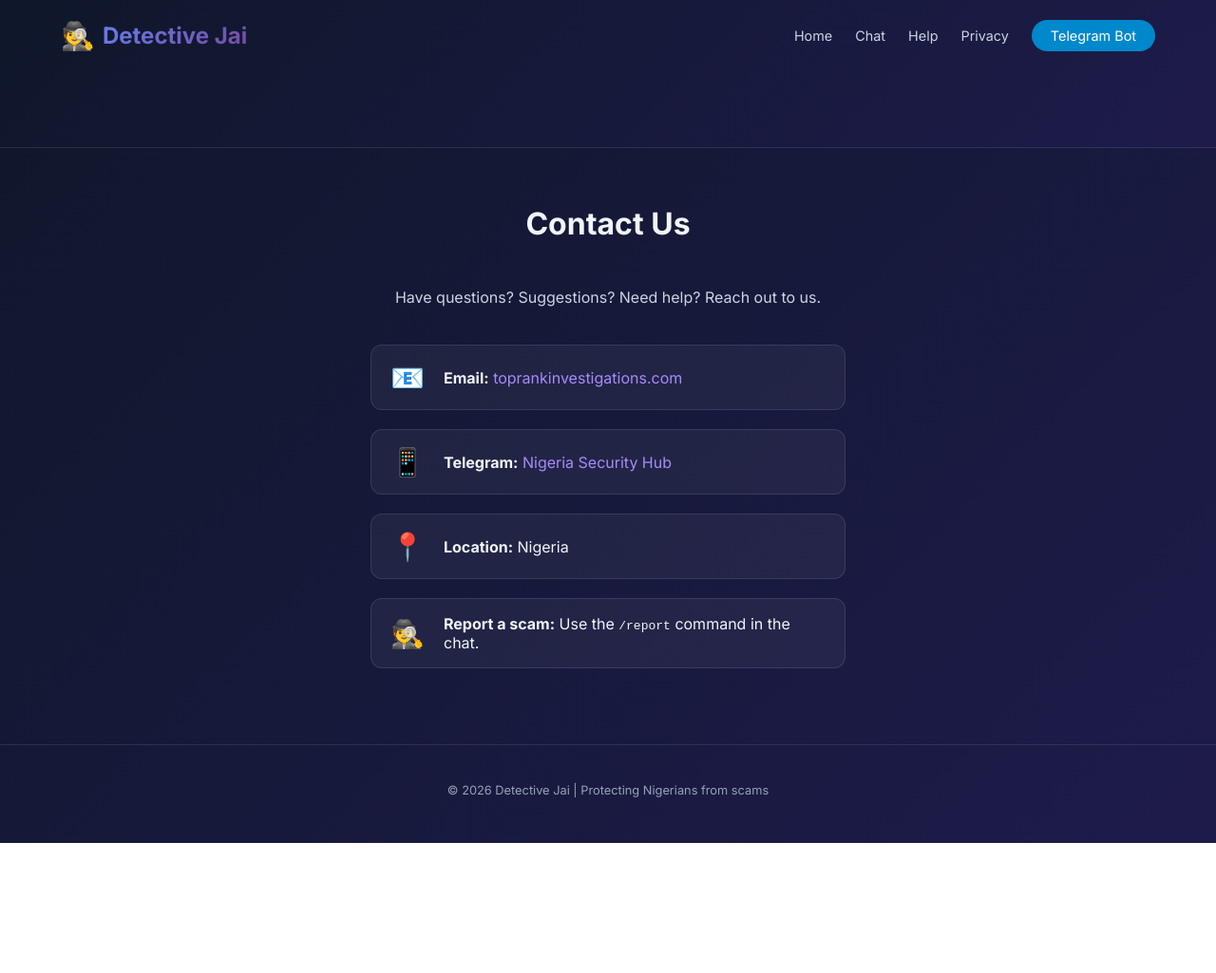
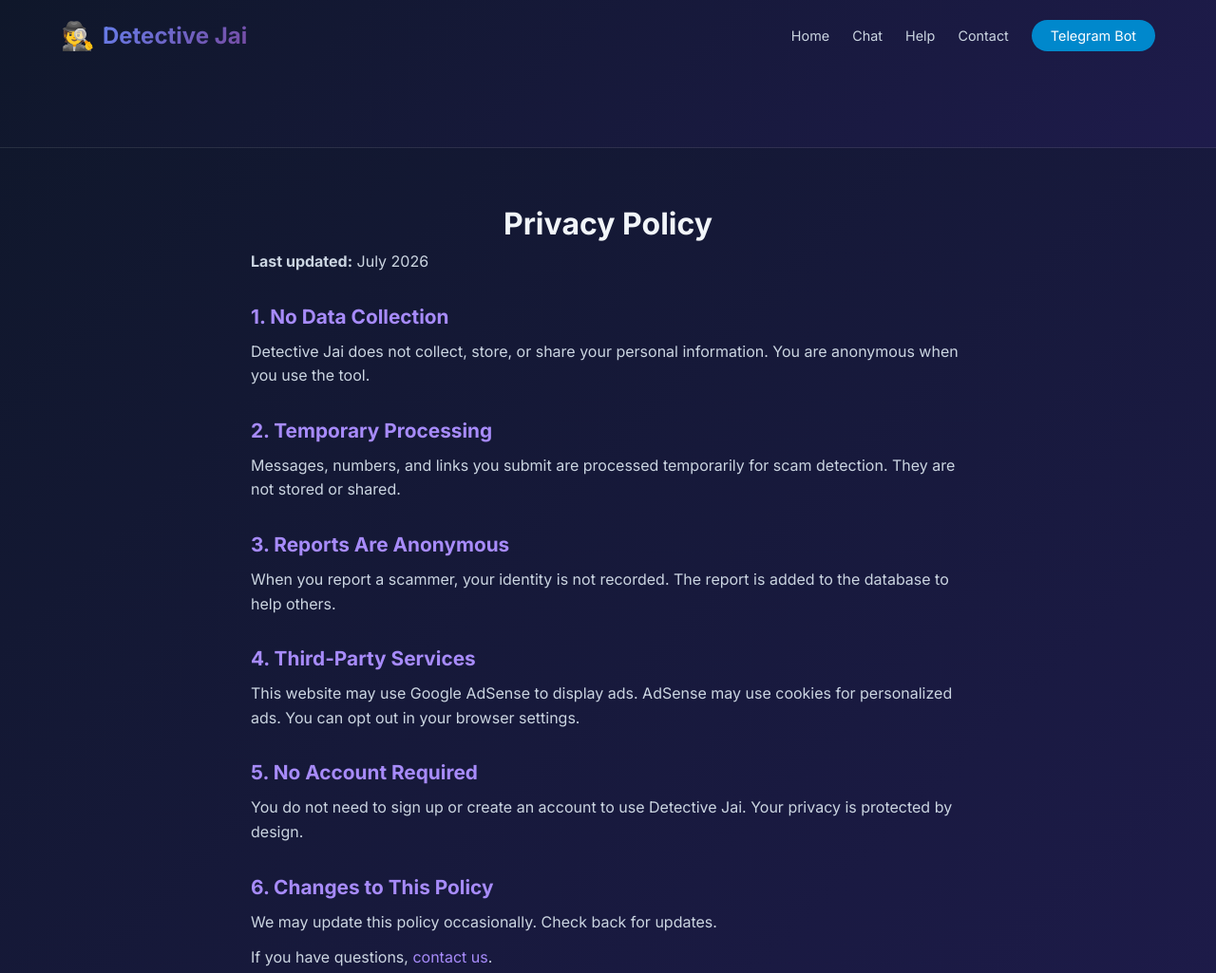
Before and after one commit to joshgg84/Detective-Jai, a website: page public/privacy.html in a window 1280 px wide. Shown: the top 1025 px of the page at 95% size. Before the commit the page ends 888 px from the top, so only its background shows below. Drawn offline with Linux system fonts and the light colour scheme; no server answers.

Commit message:
Update privacy.html

```diff
--- a/public/privacy.html
+++ b/public/privacy.html
@@ -3,7 +3,7 @@
 <head>
     <meta charset="UTF-8">
     <meta name="viewport" content="width=device-width, initial-scale=1.0, user-scalable=yes">
-    <title>Contact - Detective Jai</title>
+    <title>Privacy Policy - Detective Jai</title>
     <link rel="stylesheet" href="style.css">
     <link href="https://fonts.googleapis.com/css2?family=Inter:opsz,wght@14..32,300;14..32,400;14..32,500;14..32,600;14..32,700&display=swap" rel="stylesheet">
 </head>
@@ -18,34 +18,36 @@
                 <a href="index.html">Home</a>
                 <a href="chat.html">Chat</a>
                 <a href="help.html">Help</a>
-                <a href="privacy.html">Privacy</a>
+                <a href="contact.html">Contact</a>
                 <a href="https://t.me/JoshuaGiwaBot" target="_blank" class="telegram-link">Telegram Bot</a>
             </div>
         </nav>
     </header>
 
-    <section class="contact-section">
+    <section class="privacy-section">
         <div class="container">
-            <h1 class="section-title">Contact Us</h1>
-            <p>Have questions? Suggestions? Need help? Reach out to us.</p>
-            <div class="contact-info">
-                <div class="contact-item">
-                    <span>📧</span>
-                    <p><strong>Email:</strong> <a href="mailto:toprankinvestigations@gmail.com">toprankinvestigations.com</a></p>
-                </div>
-                <div class="contact-item">
-                    <span>📱</span>
-                    <p><strong>Telegram:</strong> <a href="https://t.me/nigeriasecurity">Nigeria Security Hub</a></p>
-                </div>
-                <div class="contact-item">
-                    <span>📍</span>
-                    <p><strong>Location:</strong> Nigeria</p>
-                </div>
-                <div class="contact-item">
-                    <span>🕵️</span>
-                    <p><strong>Report a scam:</strong> Use the <code>/report</code> command in the chat.</p>
-                </div>
-            </div>
+            <h1 class="section-title">Privacy Policy</h1>
+            <p><strong>Last updated:</strong> July 2026</p>
+
+            <h2>1. No Data Collection</h2>
+            <p>Detective Jai does not collect, store, or share your personal information. You are anonymous when you use the tool.</p>
+
+            <h2>2. Temporary Processing</h2>
+            <p>Messages, numbers, and links you submit are processed temporarily for scam detection. They are not stored or shared.</p>
+
+            <h2>3. Reports Are Anonymous</h2>
+            <p>When you report a scammer, your identity is not recorded. The report is added to the database to help others.</p>
+
+            <h2>4. Third-Party Services</h2>
+            <p>This website may use Google AdSense to display ads. AdSense may use cookies for personalized ads. You can opt out in your browser settings.</p>
+
+            <h2>5. No Account Required</h2>
+            <p>You do not need to sign up or create an account to use Detective Jai. Your privacy is protected by design.</p>
+
+            <h2>6. Changes to This Policy</h2>
+            <p>We may update this policy occasionally. Check back for updates.</p>
+
+            <p>If you have questions, <a href="contact.html">contact us</a>.</p>
         </div>
     </section>
 
```
